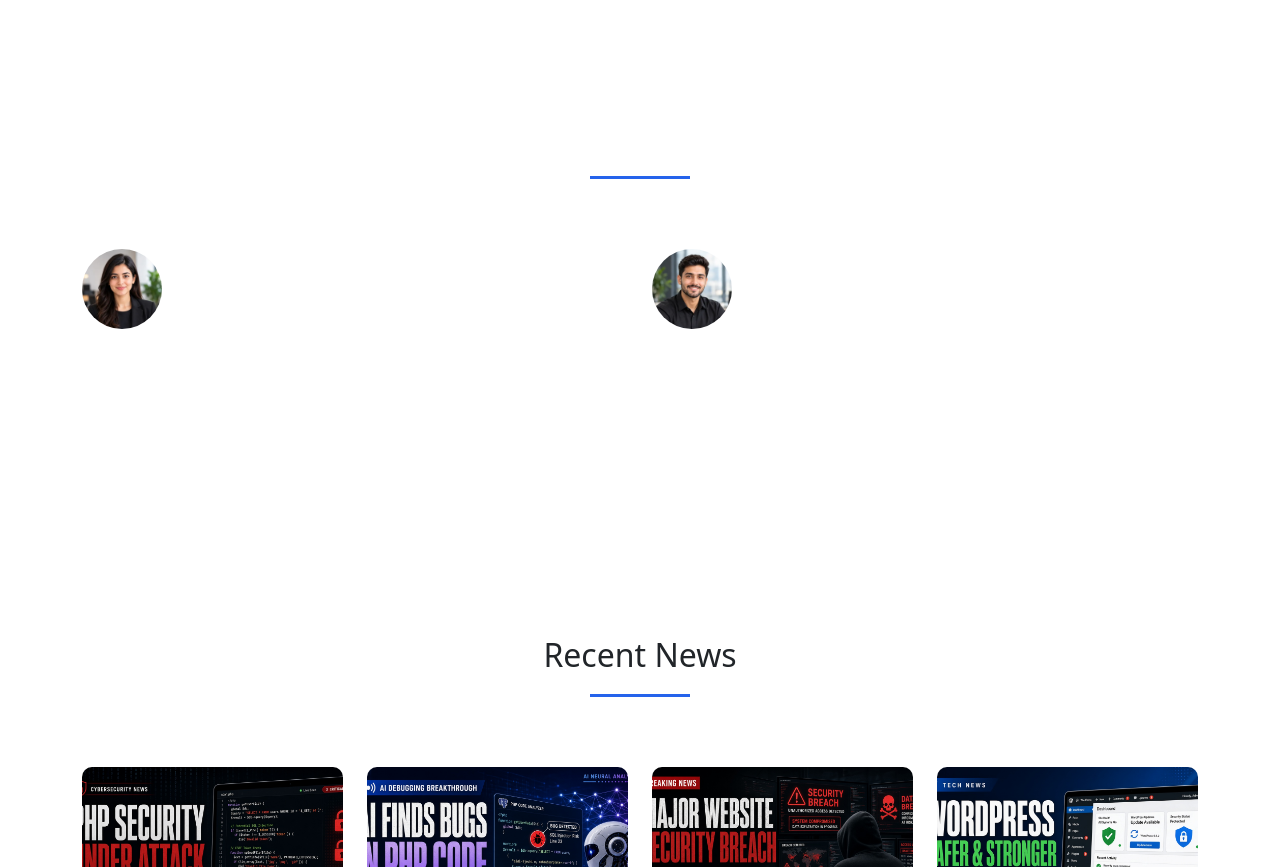
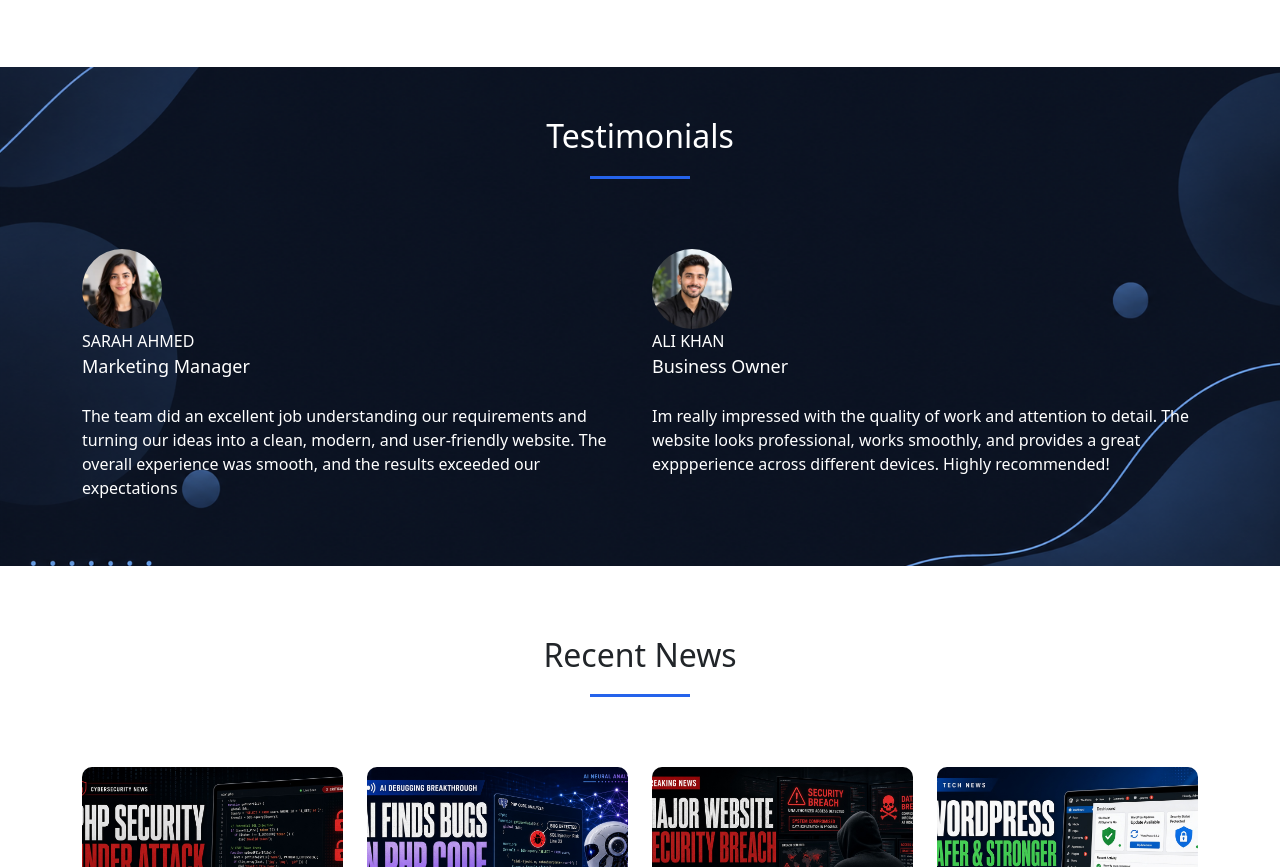
Before and after one commit to abdullahdaniyal-alt/technova-website, a plain HTML site: page index.html in a window 1280 px wide. Shown: the part 1022-1889 px from the top of the page. Drawn offline with nearby package versions, Linux system fonts and the light colour scheme.

Commit message:
Fix image paths in TechNova website
Fixed the broken image paths in the TechNova website. All images now load correctly from the img/ folder, and the src paths in index.html (and login.html) were updated to match the file names. The site now displays all images properly on GitHub Pages.

```diff
--- a/style.css
+++ b/style.css
@@ -153,7 +153,7 @@
 
 /* teestemoila backgroun */
 #testimonials {
-    background: url("img/darktestimonialBackground.png") no-repeat center / cover;
+    background: url("darktestimonialBackground.png") no-repeat center / cover;
     background-size: cover;
     padding: 50px 0;
     position: relative;
```
